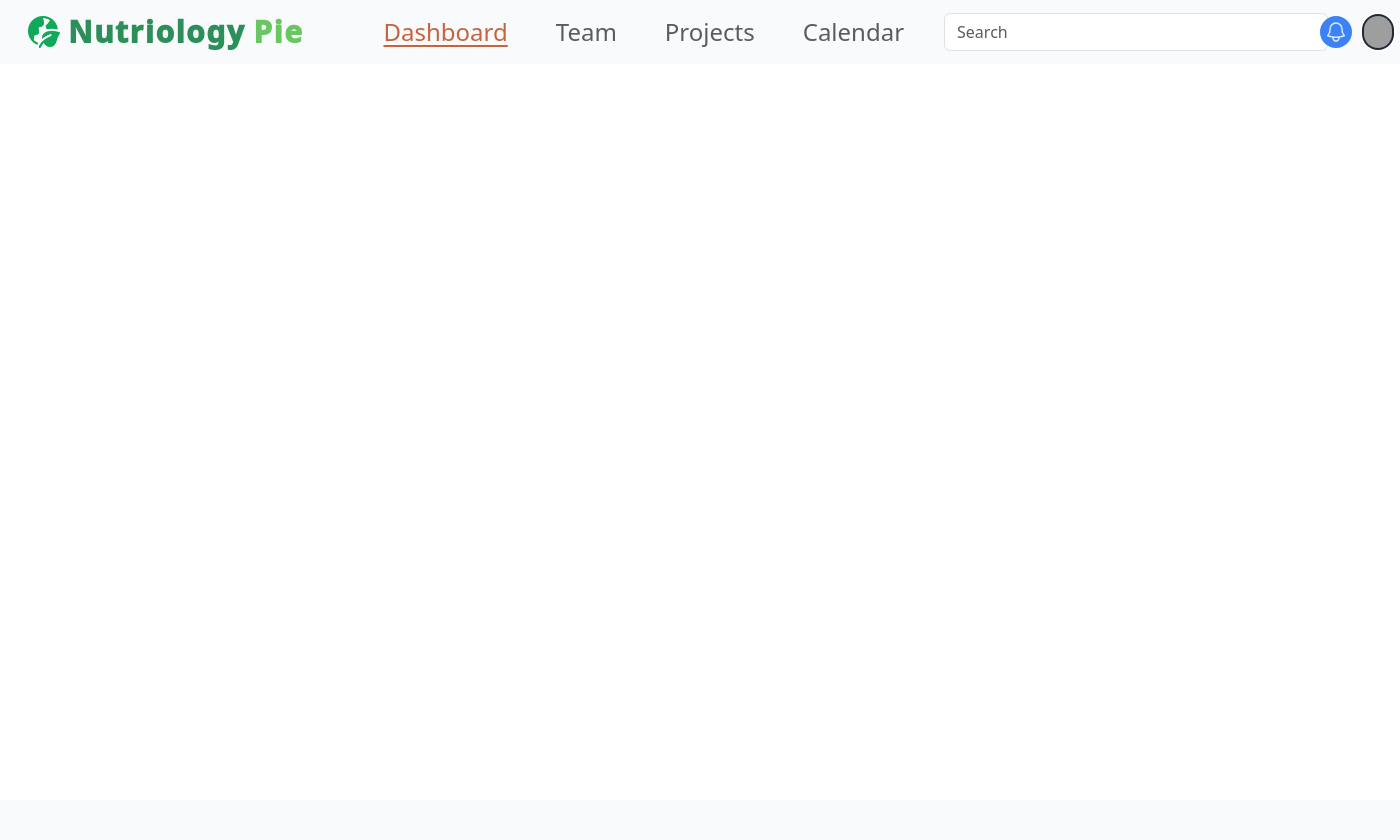
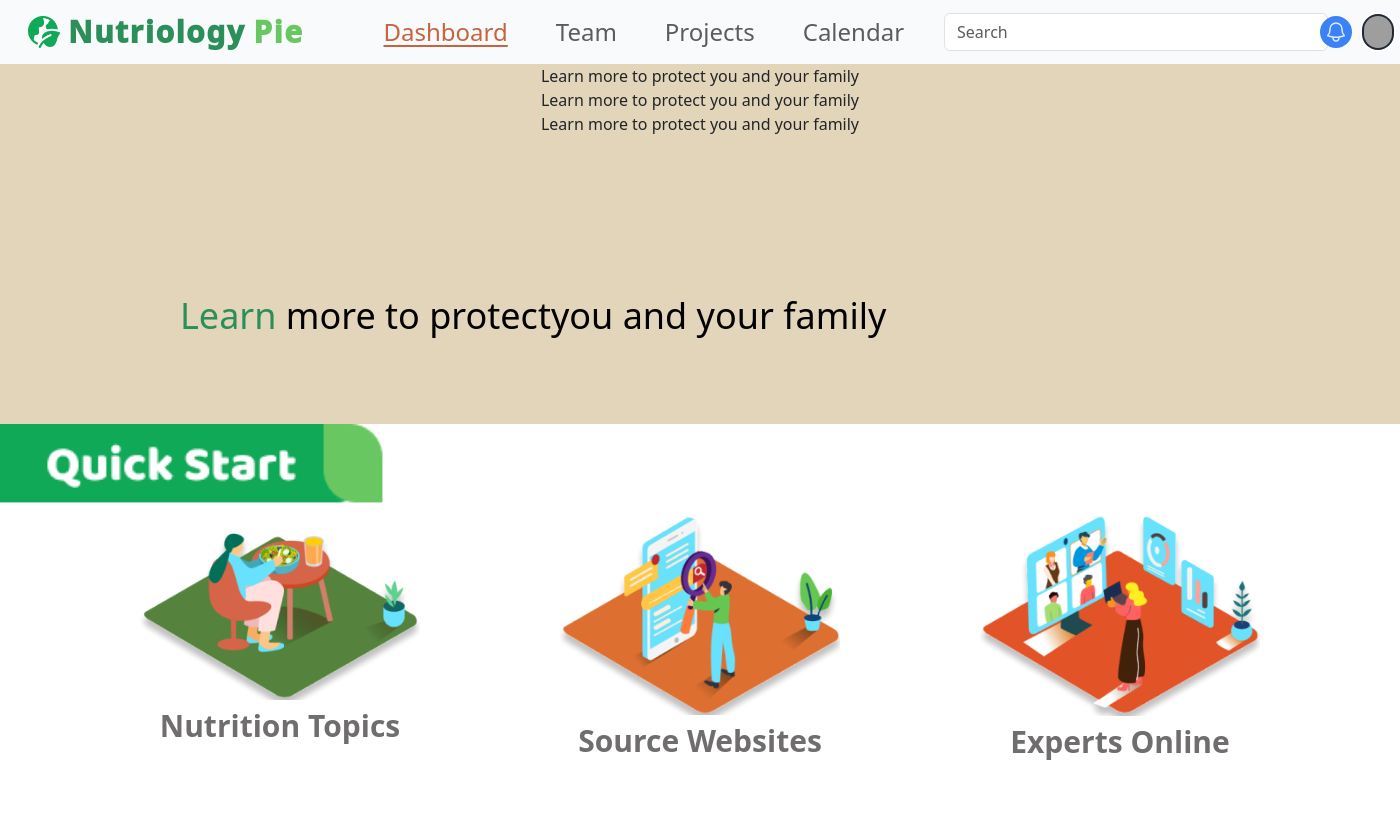
Before and after one commit to a12a12a12a12/NutriologyPie, a CodeIgniter app: page /NutriologyPie/index.php/home/index in a window 1400 px wide. Before the commit the page ends 51 px from the top, so only its background shows below. Run offline with CodeIgniter, Linux system fonts and the light colour scheme; some libraries are stand-ins or nearby versions; grey boxes are pictures that could not be loaded.

Commit message:
home page view

```diff
--- a/application/views/home.php
+++ b/application/views/home.php
@@ -1,5 +1,79 @@
-<div class="container">
-    <div class="bg-[#E3D5BA]">
-
+<div class="home">
+    <div class="home-top bg-[#E3D5BA]">
+        <div class="home-text-top text-4xl">
+            <span class="text-[#2C8F5A]">Learn</span> more to <span>protect</span>you and your family
+        </div>
+        <div class="home-text-middle">
+            Learn more to protect you and your family
+        </div>
+        <div class="home-text-last">
+            Learn more to protect you and your family
+        </div>
+        <div class="home-button">
+            Learn more to protect you and your family
+        </div>
+    </div>
+    <div class="home-bottom">
+        <div class="header">
+            <img class="h-30 w-96 pb-2" src="<?php echo base_url(); ?>assets/images/home1.png" alt="quick start">
+        </div>
+        <div class="quick-start-icon">
+            <div class="icon">
+                <a href="#"><img class="h-30 w-96 pb-2" src="<?php echo base_url(); ?>assets/images/home2.png"
+                        alt="quick start"></a>
+                <h2 class="text-[#6F6D6D] text-center text-3xl font-extrabold">Nutrition Topics</h2>
+            </div>
+            <div class="icon">
+                <a href="#"><img class="h-30 w-96 pb-2" src="<?php echo base_url(); ?>assets/images/home3.png"
+                        alt="quick start"></a>
+                <h2 class="text-[#6F6D6D] text-center text-3xl font-extrabold">Source Websites</h2>
+            </div>
+            <div class="icon">
+                <a href="#"><img class="h-30 w-96 pb-2" src="<?php echo base_url(); ?>assets/images/home4.png"
+                        alt="quick start"></a>
+                <h2 class="text-[#6F6D6D] text-center text-3xl font-extrabold">Experts Online</h2>
+            </div>
+        </div>
     </div>
 </div>
+
+
+
+
+
+<style>
+.home .home-top {
+    display: flex;
+    flex-direction: column;
+    justify-content: flex-start;
+    align-items: center;
+    align-content: center;
+    width: 100%;
+    height: 45%;
+    position: relative;
+}
+
+.home .home-top .home-text-top {
+    position: absolute;
+    width: 20em;
+    height: 10em;
+    left: 5em;
+    top: 6em;
+    line-height: 2em;
+    color: #000000;
+}
+
+.home .home-bottom .quick-start-icon {
+    padding-bottom: 5em;
+    display: flex;
+    flex-direction: row;
+    justify-content: space-evenly;
+    align-items: center;
+    align-content: center;
+    width: 100%;
+}
+
+.home .home-bottom .quick-start-icon .icon {
+    width: 20%;
+}
+</style>
```
Also changed, not shown: assets/images/home1.png (added), assets/images/home2.png (added), assets/images/home3.png (added), assets/images/home4.png (added).
